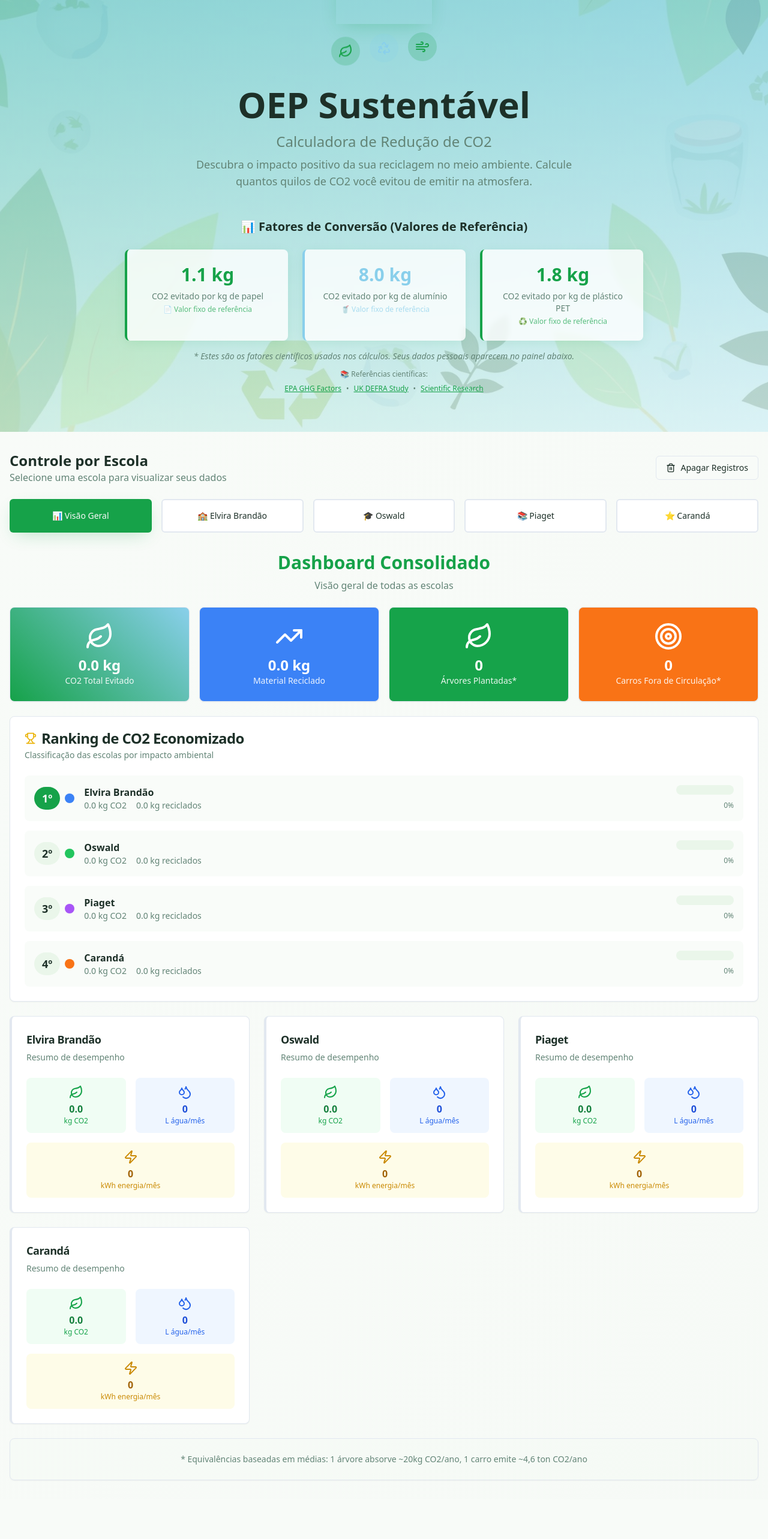
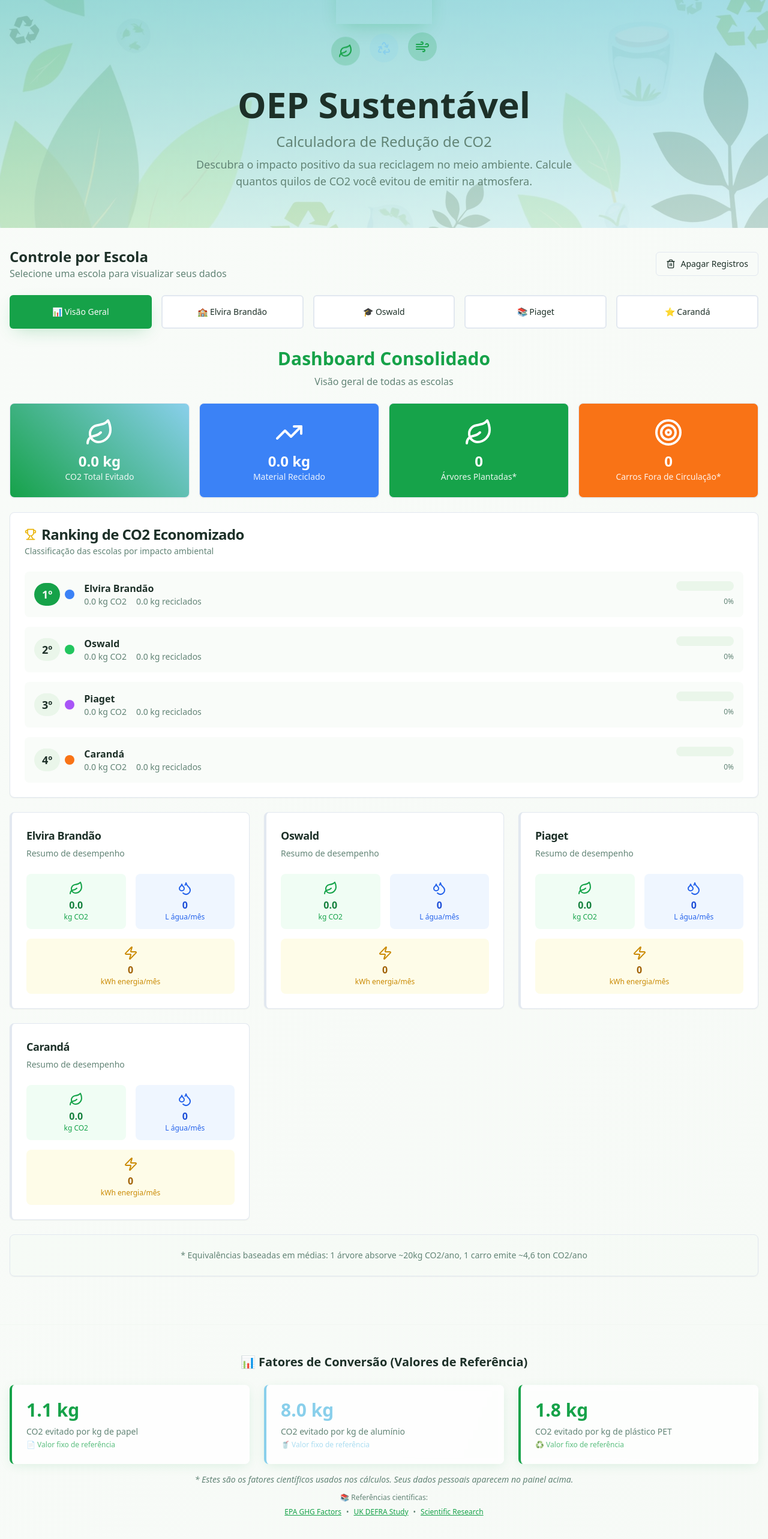
Before and after one commit to felipegothardo/oep-esg, a React (Vite) app: page / in a window 1280 px wide. Shown: the part 184-2750 px from the top of the page at 60% size. Before the commit the page ends 2684 px from the top, so only its background shows below. Built offline with nearby package versions, Linux system fonts and the light colour scheme.

Commit message:
Move conversion factors to footer
Move the CO2 conversion factors and scientific references from the header section to the end of the page. This reduces the initial prominence of these details.

```diff
--- /dev/null
+++ b/src/components/ConversionReferences.tsx
@@ -0,0 +1,67 @@
+import React from 'react';
+
+export default function ConversionReferences() {
+  return (
+    <section id="fatores-conversao" aria-labelledby="fatores-title" className="border-t border-muted mt-8 md:mt-12">
+      <div className="container mx-auto px-4 py-8 md:py-12">
+        <h2 id="fatores-title" className="text-lg md:text-xl font-semibold text-foreground text-center mb-4 md:mb-6">
+          📊 Fatores de Conversão (Valores de Referência)
+        </h2>
+
+        <div className="grid grid-cols-1 md:grid-cols-3 gap-4 md:gap-6">
+          <div className="bg-card/80 backdrop-blur-sm rounded-lg p-4 md:p-6 shadow-soft border-l-4 border-primary">
+            <div className="text-xl md:text-3xl font-bold text-primary mb-1 md:mb-2">1.1 kg</div>
+            <div className="text-xs md:text-sm text-muted-foreground">CO2 evitado por kg de papel</div>
+            <div className="text-xs text-primary/70 mt-1">📄 Valor fixo de referência</div>
+          </div>
+          <div className="bg-card/80 backdrop-blur-sm rounded-lg p-4 md:p-6 shadow-soft border-l-4 border-accent">
+            <div className="text-xl md:text-3xl font-bold text-accent mb-1 md:mb-2">8.0 kg</div>
+            <div className="text-xs md:text-sm text-muted-foreground">CO2 evitado por kg de alumínio</div>
+            <div className="text-xs text-accent/70 mt-1">🥤 Valor fixo de referência</div>
+          </div>
+          <div className="bg-card/80 backdrop-blur-sm rounded-lg p-4 md:p-6 shadow-soft border-l-4 border-success">
+            <div className="text-xl md:text-3xl font-bold text-success mb-1 md:mb-2">1.8 kg</div>
+            <div className="text-xs md:text-sm text-muted-foreground">CO2 evitado por kg de plástico PET</div>
+            <div className="text-xs text-success/70 mt-1">♻️ Valor fixo de referência</div>
+          </div>
+        </div>
+
+        <p className="text-xs md:text-sm text-muted-foreground text-center mt-4 italic">
+          * Estes são os fatores científicos usados nos cálculos. Seus dados pessoais aparecem no painel acima.
+        </p>
+
+        <div className="text-center mt-3">
+          <p className="text-xs text-muted-foreground mb-2">📚 Referências científicas:</p>
+          <div className="flex flex-wrap justify-center gap-2 text-xs">
+            <a
+              href="https://www.epa.gov/system/files/documents/2025-01/ghg-emission-factors-hub-2025.pdf"
+              target="_blank"
+              rel="noopener noreferrer"
+              className="text-primary hover:text-primary/80 underline transition-colors"
+            >
+              EPA GHG Factors
+            </a>
+            <span className="text-muted-foreground">•</span>
+            <a
+              href="https://assets.publishing.service.gov.uk/media/6846b0870392ed9b784c0187/2025-GHG-CF-methodology-paper.pdf"
+              target="_blank"
+              rel="noopener noreferrer"
+              className="text-primary hover:text-primary/80 underline transition-colors"
+            >
+              UK DEFRA Study
+            </a>
+            <span className="text-muted-foreground">•</span>
+            <a
+              href="https://www.sciencedirect.com/science/article/pii/S0921344915301245"
+              target="_blank"
+              rel="noopener noreferrer"
+              className="text-primary hover:text-primary/80 underline transition-colors"
+            >
+              Scientific Research
+            </a>
+          </div>
+        </div>
+      </div>
+    </section>
+  );
+}
--- a/src/components/Dashboard.tsx
+++ b/src/components/Dashboard.tsx
@@ -18,6 +18,7 @@ import ExportButton from './ExportButton';
 import MobileMenu from './MobileMenu';
 import MobileStats from './MobileStats';
 import PWAInstallPrompt from './PWAInstallPrompt';
+import ConversionReferences from './ConversionReferences';
 
 interface RecyclingEntry {
   id: string;
@@ -271,6 +272,8 @@ export default function Dashboard() {
         </div>
       </div>
 
+      <ConversionReferences />
+
       {/* PWA Install Prompt */}
       <PWAInstallPrompt />
     </div>
--- a/src/components/EcoHeader.tsx
+++ b/src/components/EcoHeader.tsx
@@ -48,63 +48,6 @@ export default function EcoHeader() {
           Calcule quantos quilos de CO2 você evitou de emitir na atmosfera.
         </p>
 
-        {/* Fatores de Conversão - Valores de Referência */}
-        <div className="mt-8 md:mt-12 px-4">
-          <h3 className="text-lg md:text-xl font-semibold text-foreground text-center mb-4 md:mb-6">
-            📊 Fatores de Conversão (Valores de Referência)
-          </h3>
-          <div className="grid grid-cols-1 md:grid-cols-3 gap-4 md:gap-6">
-            <div className="bg-white/80 backdrop-blur-sm rounded-lg p-4 md:p-6 shadow-soft border-l-4 border-primary">
-              <div className="text-xl md:text-3xl font-bold text-primary mb-1 md:mb-2">1.1 kg</div>
-              <div className="text-xs md:text-sm text-muted-foreground">CO2 evitado por kg de papel</div>
-              <div className="text-xs text-primary/70 mt-1">📄 Valor fixo de referência</div>
-            </div>
-            <div className="bg-white/80 backdrop-blur-sm rounded-lg p-4 md:p-6 shadow-soft border-l-4 border-accent">
-              <div className="text-xl md:text-3xl font-bold text-accent mb-1 md:mb-2">8.0 kg</div>
-              <div className="text-xs md:text-sm text-muted-foreground">CO2 evitado por kg de alumínio</div>
-              <div className="text-xs text-accent/70 mt-1">🥤 Valor fixo de referência</div>
-            </div>
-            <div className="bg-white/80 backdrop-blur-sm rounded-lg p-4 md:p-6 shadow-soft border-l-4 border-success">
-              <div className="text-xl md:text-3xl font-bold text-success mb-1 md:mb-2">1.8 kg</div>
-              <div className="text-xs md:text-sm text-muted-foreground">CO2 evitado por kg de plástico PET</div>
-              <div className="text-xs text-success/70 mt-1">♻️ Valor fixo de referência</div>
-            </div>
-          </div>
-          <p className="text-xs md:text-sm text-muted-foreground text-center mt-4 italic">
-            * Estes são os fatores científicos usados nos cálculos. Seus dados pessoais aparecem no painel abaixo.
-          </p>
-          <div className="text-center mt-3">
-            <p className="text-xs text-muted-foreground mb-2">📚 Referências científicas:</p>
-            <div className="flex flex-wrap justify-center gap-2 text-xs">
-              <a
-                href="https://www.epa.gov/system/files/documents/2025-01/ghg-emission-factors-hub-2025.pdf"
-                target="_blank"
-                rel="noopener noreferrer"
-                className="text-primary hover:text-primary/80 underline transition-colors"
-              >
-                EPA GHG Factors
-              </a>
-              <span className="text-muted-foreground">•</span>
-              <a
-                href="https://assets.publishing.service.gov.uk/media/6846b0870392ed9b784c0187/2025-GHG-CF-methodology-paper.pdf"
-                target="_blank"
-                rel="noopener noreferrer"
-                className="text-primary hover:text-primary/80 underline transition-colors"
-              >
-                UK DEFRA Study
-              </a>
-              <span className="text-muted-foreground">•</span>
-              <a
-                href="https://www.sciencedirect.com/science/article/pii/S0921344915301245"
-                target="_blank"
-                rel="noopener noreferrer"
-                className="text-primary hover:text-primary/80 underline transition-colors"
-              >
-                Scientific Research
-              </a>
-            </div>
-          </div>
-        </div>
       </div>
     </div>
   );
```
